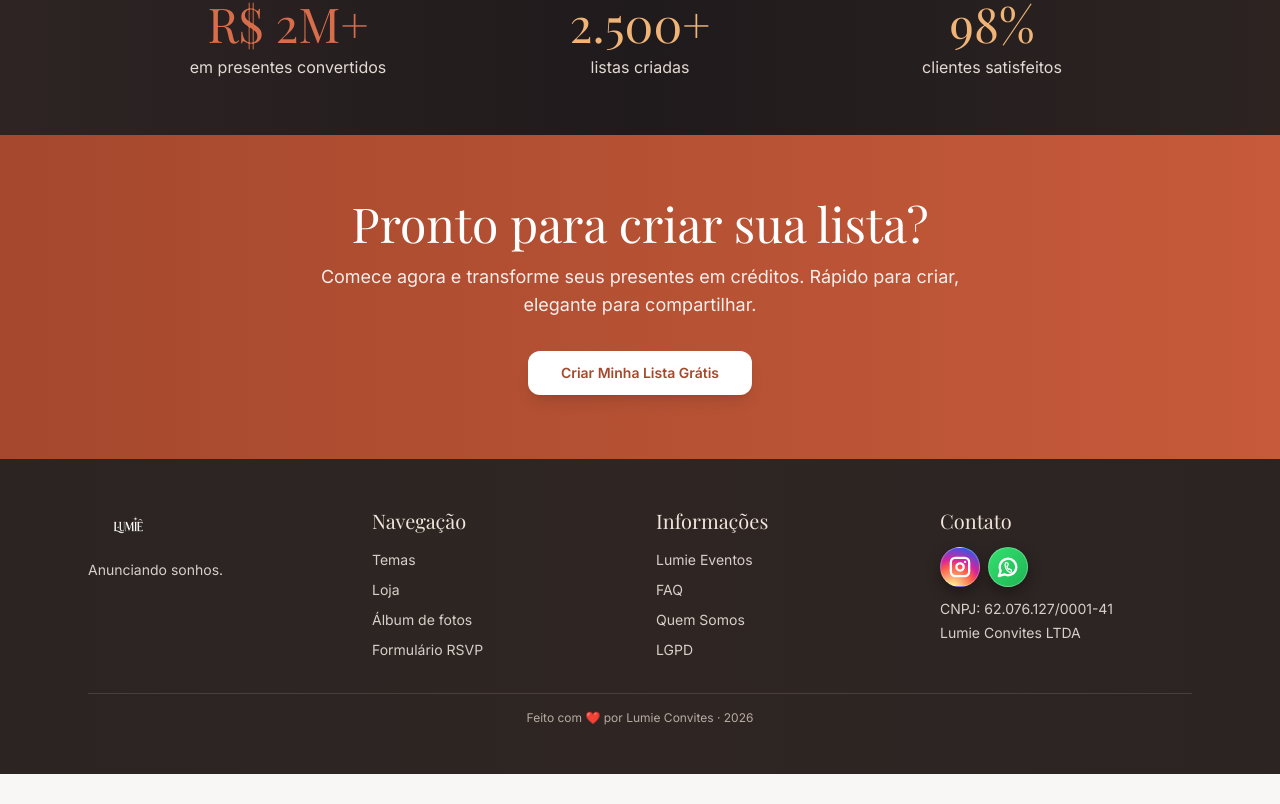
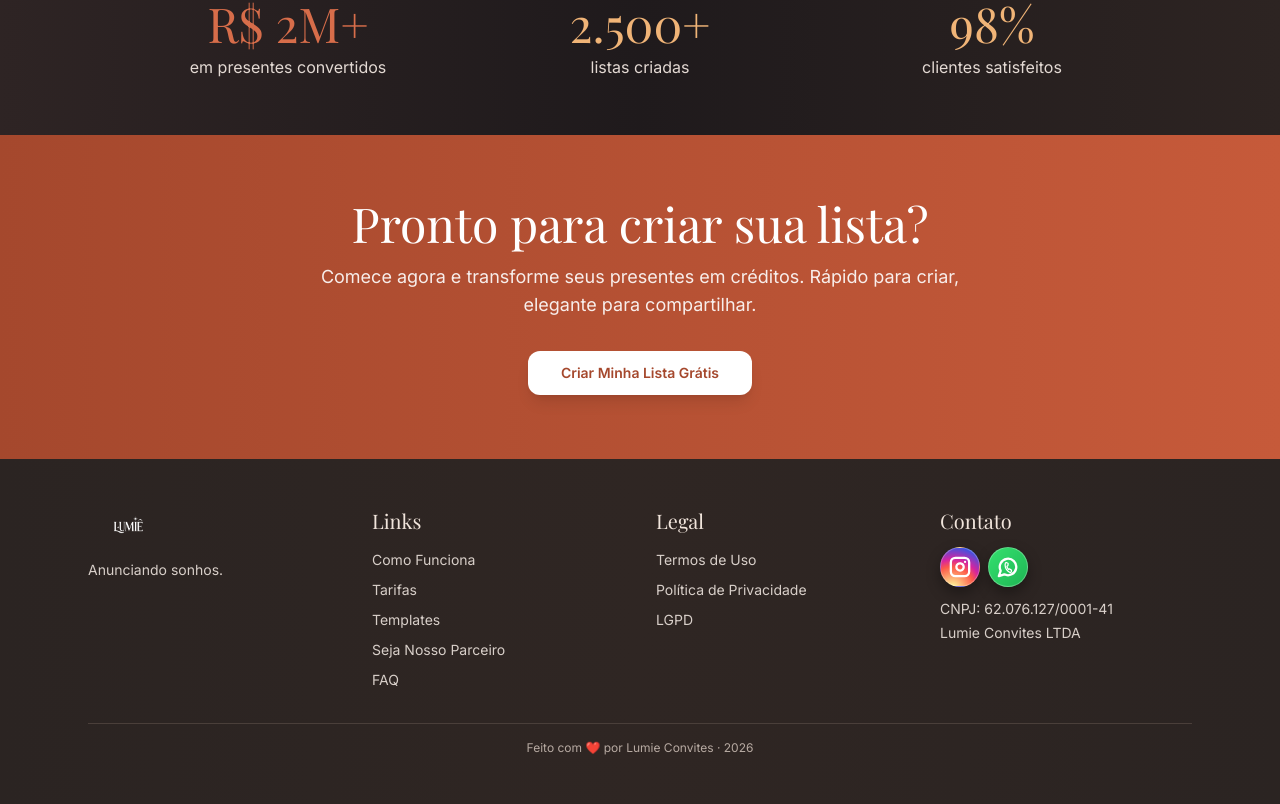
Before and after one commit to lumieconvites-netizen/lumie-presentes, a Next.js app: page / in a window 1280 px wide. Shown: the part 5159-5963 px from the top of the page. Before the commit the page ends 5933 px from the top, so only its background shows below. Built offline with nearby package versions, Linux system fonts and the light colour scheme; no server answers.

Commit message:
fix(footer): restore original links and legal sections

```diff
--- a/components/layout/footer.tsx
+++ b/components/layout/footer.tsx
@@ -17,37 +17,26 @@ export function Footer() {
           </div>
 
           <div>
-            <h4 className="font-display text-xl mb-3 text-[#f1e5dc]">Navegação</h4>
+            <h4 className="font-display text-xl mb-3 text-[#f1e5dc]">Links</h4>
             <ul className="space-y-1.5">
               <li>
-                <Link href="/templates" className="text-sm text-[#d8cfc9] hover:text-white transition-colors">
-                  Temas
+                <Link href="/como-funciona" className="text-sm text-[#d8cfc9] hover:text-white transition-colors">
+                  Como Funciona
                 </Link>
               </li>
               <li>
                 <Link href="/tarifas" className="text-sm text-[#d8cfc9] hover:text-white transition-colors">
-                  Loja
+                  Tarifas
                 </Link>
               </li>
               <li>
                 <Link href="/templates" className="text-sm text-[#d8cfc9] hover:text-white transition-colors">
-                  Álbum de fotos
+                  Templates
                 </Link>
               </li>
               <li>
-                <Link href="/dashboard/rsvp" className="text-sm text-[#d8cfc9] hover:text-white transition-colors">
-                  Formulário RSVP
-                </Link>
-              </li>
-            </ul>
-          </div>
-
-          <div>
-            <h4 className="font-display text-xl mb-3 text-[#f1e5dc]">Informações</h4>
-            <ul className="space-y-1.5">
-              <li>
-                <Link href="/" className="text-sm text-[#d8cfc9] hover:text-white transition-colors">
-                  Lumie Eventos
+                <Link href="/seja-parceiro" className="text-sm text-[#d8cfc9] hover:text-white transition-colors">
+                  Seja Nosso Parceiro
                 </Link>
               </li>
               <li>
@@ -55,9 +44,20 @@ export function Footer() {
                   FAQ
                 </Link>
               </li>
+            </ul>
+          </div>
+
+          <div>
+            <h4 className="font-display text-xl mb-3 text-[#f1e5dc]">Legal</h4>
+            <ul className="space-y-1.5">
               <li>
-                <Link href="/seja-parceiro" className="text-sm text-[#d8cfc9] hover:text-white transition-colors">
-                  Quem Somos
+                <Link href="/termos" className="text-sm text-[#d8cfc9] hover:text-white transition-colors">
+                  Termos de Uso
+                </Link>
+              </li>
+              <li>
+                <Link href="/privacidade" className="text-sm text-[#d8cfc9] hover:text-white transition-colors">
+                  Política de Privacidade
                 </Link>
               </li>
               <li>
```
